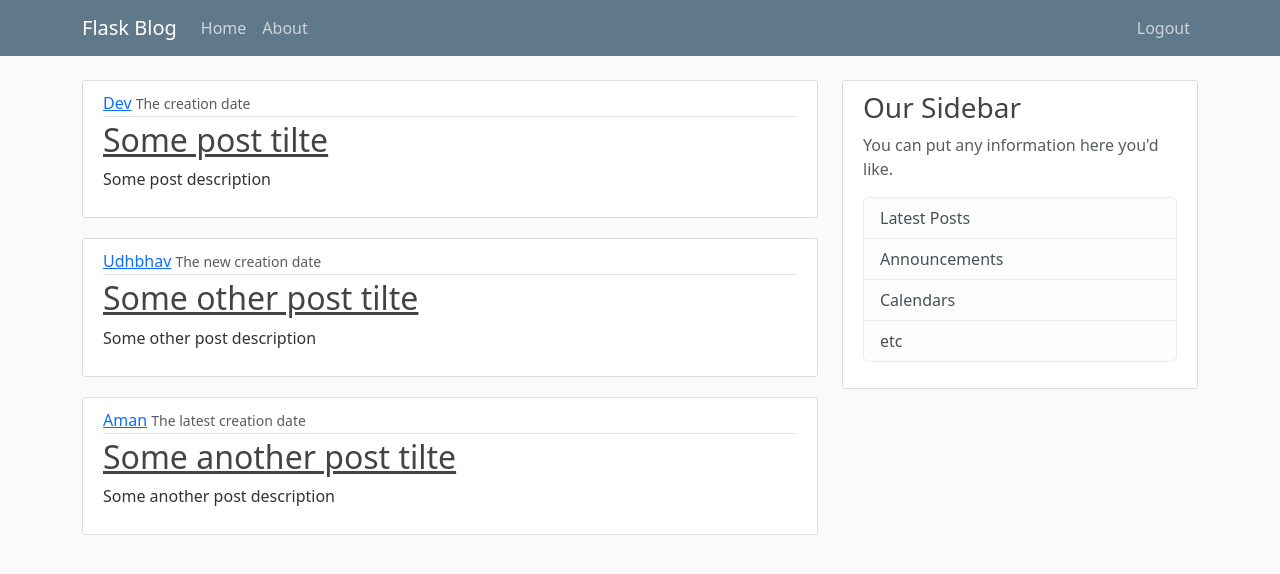
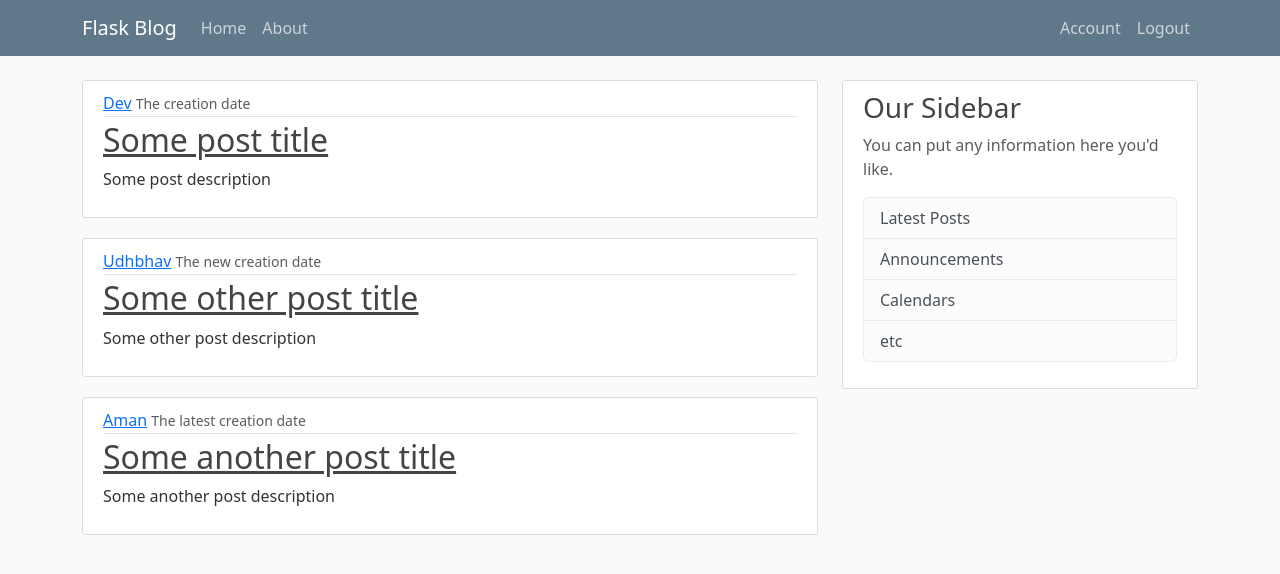
Before and after one commit to BugReportOnWeb/BlogPost, a Flask app: page / in a window 1280 px wide. Shown: the top 574 px of the page. Run offline with Flask 2, Linux system fonts and the light colour scheme; the visitor is signed in with stand-in values (Sample User, id 1).

Commit message:
Update login category message && add account page

```diff
--- a/blog_post/__init__.py
+++ b/blog_post/__init__.py
@@ -31,6 +31,7 @@ def create_app():
     login_manager = LoginManager()
     login_manager.login_view = "auth.login"
     login_manager.init_app(app)
+    login_manager.login_message_category = "info"
 
 
     @login_manager.user_loader
--- a/blog_post/templates/base.html
+++ b/blog_post/templates/base.html
@@ -48,6 +48,7 @@
                         <!-- Navbar Right Side -->
                         <div class="navbar-nav ms-auto">
                             {% if current_user.is_authenticated %}
+                                <a class="nav-item nav-link" href="{{ url_for('views.account') }}">Account</a>
                                 <a class="nav-item nav-link" href="{{ url_for('auth.logout') }}">Logout</a>
                             {% else %}
                                 <a class="nav-item nav-link" href="{{ url_for('auth.login') }}">Login</a>
@@ -66,15 +67,9 @@
                     {% with messages = get_flashed_messages(with_categories=true) %}
                         {% if messages %}
                             {% for category, message in messages %}
-                                {% if category == "success" %}
-                                    <div class="alert alert-success">
-                                        {{ message }}
-                                    </div>
-                                {% else %}
-                                    <div class="alert alert-danger">
-                                        {{ message }}
-                                    </div>
-                                {% endif %}
+                                <div class="alert alert-{{ category }}">
+                                    {{ message }}
+                                </div>
                             {% endfor %}
                         {% endif %}
                     {% endwith %}
--- a/blog_post/views.py
+++ b/blog_post/views.py
@@ -6,23 +6,24 @@ views = Blueprint("views", __name__)
 dummy_data = [
     {
         "author": "Dev",
-        "title":  "Some post tilte",
+        "title":  "Some post title",
         "content": "Some post description",
         "date": "The creation date"
     },
     {
         "author": "Udhbhav",
-        "title":  "Some other post tilte",
+        "title":  "Some other post title",
         "content": "Some other post description",
         "date": "The new creation date"
     },
     {
         "author": "Aman",
-        "title":  "Some another post tilte",
+        "title":  "Some another post title",
         "content": "Some another post description",
         "date": "The latest creation date"
     }
 ]
+
 
 @views.route("/")
 @views.route("/home")
@@ -34,3 +35,9 @@ def home():
 @views.route("/about")
 def about():
     return render_template("about.html")
+
+
+@views.route("/account")
+@login_required
+def account():
+    return render_template("account.html")
```
